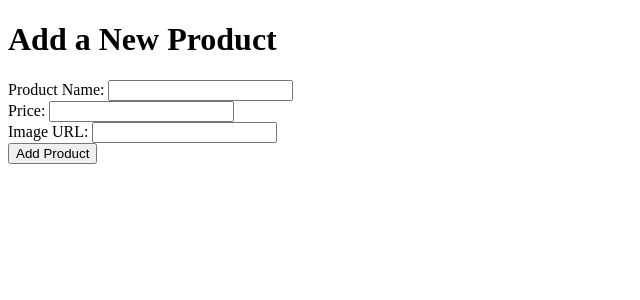
After one commit to AmpasTheodoros/Imann, a Flask app: page /add_product_form in a window 1280 px wide. The commit adds this page. Shown: the top 300 px of the page, without its empty margins (0-640 px from the left). Run offline with Flask 3, Linux system fonts and the light colour scheme.

Commit message:
Add products functionalities

```diff
--- a/app.py
+++ b/app.py
@@ -1,24 +1,27 @@
-from flask import Flask, render_template
+from flask import Flask, render_template, request, redirect, url_for, session, flash
+from flask_session import Session  # You may need to install this with pip
 import firebase_admin
-from firebase_admin import credentials, db
-
-import firebase_admin
-from firebase_admin import credentials
-from firebase_admin import firestore
-
+from firebase_admin import exceptions as firebase_exceptions
+from firebase_admin import credentials, firestore, auth
 from dotenv import load_dotenv
+import uuid
+import json
 import os
 
 load_dotenv()
 
 app = Flask(__name__)
 
+app.secret_key = 'your_secret_key'  # Change this to a random secret key
+app.config['SESSION_TYPE'] = 'filesystem'
+
+Session(app)
+
 # Use the application default credentials
 cred = credentials.Certificate(os.getenv('FIREBASE_SERVICE_ACCOUNT_JSON'))
 firebase_admin.initialize_app(cred)
 
 db = firestore.client()
-
 
 @app.route('/')
 def home():
@@ -31,5 +34,207 @@ def shop():
     products_list = [product.to_dict() for product in products]
     return render_template('products.html', products=products_list)
 
+@app.route('/register', methods=['GET', 'POST'])
+def register():
+    if request.method == 'POST':
+        data = request.form
+        try:
+            user_record = auth.create_user(
+                email=data['email'],
+                password=data['password']
+            )
+            # Save additional user details to Firestore
+            additional_user_info = {
+                'name': data['name'],
+                'registration_date': firestore.SERVER_TIMESTAMP
+            }
+            db.collection('users').document(user_record.uid).set(additional_user_info)
+            log_activity(user_record.uid, 'User registration')
+            # Redirect to home or another appropriate page after registration
+            return redirect(url_for('home'))
+        except firebase_exceptions.FirebaseError as e:
+            # Handle the Firebase error appropriately
+            return str(e), 400
+    # Render the registration page if method is GET
+    return render_template('register.html')
+
+def log_activity(user_id, activity):
+    log_data = {
+        'user_id': user_id,
+        'activity': activity,
+        'date': firestore.SERVER_TIMESTAMP
+    }
+    db.collection('activity_logs').add(log_data)
+
+@app.route('/register_manufacturer', methods=['POST'])
+def register_manufacturer():
+    data = request.form
+    db.collection('manufacturers').add(data)
+    log_activity(data['user_id'], 'Manufacturer registration')
+    return 'Manufacturer registered'
+
+@app.route('/add_product_form')
+def add_product_form():
+    # You might want to add a check here to make sure only authorized users can access this page
+    return render_template('add_product_form.html')
+
+import uuid
+
+@app.route('/add_product', methods=['POST'])
+def add_product():
+    # Ensure this route is protected and only accessible by authorized users
+
+    product_id = str(uuid.uuid4())  # Generate a unique product ID
+    product_name = request.form['name']
+    product_price = request.form['price']
+    image_url = request.form['image_url']
+
+    # Create a new product document
+    new_product_data = {
+        'id': product_id,
+        'name': product_name,
+        'price': float(product_price),
+        'image_url': image_url
+        # Add any other product details here
+    }
+
+    # Add the new product to the Firestore database
+    db.collection('products').add(new_product_data)
+
+    # Redirect to the products page, or wherever appropriate
+    return redirect(url_for('shop'))
+
+
+@app.route('/register_customer', methods=['GET', 'POST'])
+def register_customer():
+    if request.method == 'POST':
+        data = request.form
+        try:
+            customer_info = {
+                'name': data['name'],
+                'email': data['email'],
+                'address': data['address'],
+                'registration_date': firestore.SERVER_TIMESTAMP,
+                'cart': {}  # Initialize an empty cart
+            }
+            # Add the customer to the "customers" collection in Firestore
+            db.collection('customers').add(customer_info)
+            # Redirect to the shop page or customer dashboard after registration
+            return redirect(url_for('shop'))
+        except firebase_exceptions.FirebaseError as e:
+            return str(e), 400
+    return render_template('register_customer.html')
+
+@app.route('/place_order', methods=['POST'])
+def place_order():
+    user_id = request.form.get('user_id')  # The ID of the user placing the order
+    cart_items = json.loads(request.form.get('cart_items'))
+
+    # Collect payment data, assuming you have form fields for payment details
+    payment_data = {
+        'amount': request.form.get('amount'),  # Total amount to be charged
+        'payment_token': request.form.get('payment_token')  # Payment token from frontend
+    }
+
+    # Call process_payment with the payment data
+    payment_successful = process_payment(payment_data)
+
+    if payment_successful:
+        try:
+            # Create a new order in the 'orders' collection
+            order_ref = db.collection('orders').add({
+                'user_id': user_id,
+                'status': 'paid',
+                'order_date': firestore.SERVER_TIMESTAMP
+            })
+
+            # For each item in the cart, create a document in the 'order_details' collection
+            for item in cart_items:
+                db.collection('order_details').add({
+                    'order_id': order_ref.id,
+                    'product_id': item['product_id'],
+                    'quantity': item['quantity'],
+                    'price_each': item['price'],
+                    # Add any other necessary item details
+                })
+
+            # Log the successful order placement activity
+            log_activity(user_id, 'Order placed')
+
+            # Redirect to a confirmation page or similar
+            return redirect(url_for('order_confirmation', order_id=order_ref.id))
+        except firebase_exceptions.FirebaseError as e:
+            # Handle the Firebase error appropriately
+            return str(e), 400
+    else:
+        # Handle failed payment attempt
+        # Redirect to an error page or display a message
+        return 'Payment failed', 400
+
+@app.route('/order_confirmation/<order_id>')
+def order_confirmation(order_id):
+    # Fetch order details from Firestore to display to the user
+    order = db.collection('orders').document(order_id).get()
+    order_details = db.collection('order_details').where('order_id', '==', order_id).stream()
+
+    # Render an order confirmation page with the order and order details
+    return render_template('order_confirmation.html', order=order.to_dict(), order_details=[detail.to_dict() for detail in order_details])
+
+
+# Updated process_payment function that takes payment_data as an argument
+def process_payment(payment_data):
+    # Here, you would handle the payment processing logic
+    # For example, using payment_data['amount'] and payment_data['payment_token']
+    # Since this is a placeholder, we'll simulate a successful payment
+    return True  # Simulate a successful payment
+
+@app.route('/add_to_cart', methods=['POST'])
+def add_to_cart():
+    product_id = request.form.get('product_id')
+    quantity = int(request.form.get('quantity', 1))
+    user_id = request.form.get('user_id')  # Assuming you have the user's ID
+
+    # Fetch the customer's document and update their cart
+    customer_ref = db.collection('customers').document(user_id)
+    customer = customer_ref.get()
+    if customer.exists:
+        cart = customer.to_dict().get('cart', {})
+        if product_id in cart:
+            cart[product_id]['quantity'] += quantity
+        else:
+            cart[product_id] = {'quantity': quantity}
+        customer_ref.update({'cart': cart})
+
+    return redirect(url_for('show_cart'))
+
+@app.route('/cart')
+def show_cart():
+    cart_items = session.get('cart', {})
+    products = []
+
+    for product_id, item in cart_items.items():
+        if not product_id or product_id.strip() == '':
+            continue  # Skip if product_id is empty or None
+
+        print("Fetching product:", product_id)  # Debugging line
+
+        product_ref = db.collection('products').document(product_id).get()
+        if product_ref.exists:
+            product = product_ref.to_dict()
+            product['quantity'] = item['quantity']
+            products.append(product)
+
+    return render_template('cart.html', cart_items=products)
+
+
+# Placeholder for blockchain interaction function
+def create_smart_contract(order_details):
+    # The logic to create and interact with the smart contract
+    # ...
+    # Log activity
+    log_activity(order_details['user_id'], 'Smart contract created')
+    # This is a placeholder, actual implementation will vary
+    return True
+
 if __name__ == '__main__':
     app.run(debug=True)
--- /dev/null
+++ b/templates/add_product_form.html
@@ -0,0 +1,30 @@
+<!DOCTYPE html>
+<html lang="en">
+<head>
+    <meta charset="UTF-8">
+    <meta name="viewport" content="width=device-width, initial-scale=1.0">
+    <title>Add Product</title>
+    <!-- Add your CSS link here -->
+</head>
+<body>
+    <div class="container">
+        <h1>Add a New Product</h1>
+        <form action="{{ url_for('add_product') }}" method="post" enctype="multipart/form-data">
+            <div class="form-group">
+                <label for="name">Product Name:</label>
+                <input type="text" id="name" name="name" required>
+            </div>
+            <div class="form-group">
+                <label for="price">Price:</label>
+                <input type="number" id="price" name="price" required>
+            </div>
+            <div class="form-group">
+                <label for="image_url">Image URL:</label>
+                <input type="text" id="image_url" name="image_url" required>
+            </div>
+            <!-- Include other fields as necessary -->
+            <button type="submit">Add Product</button>
+        </form>
+    </div>
+</body>
+</html>
--- a/templates/index.html
+++ b/templates/index.html
@@ -22,7 +22,7 @@
             <a href="{{ url_for('shop') }}">Shop</a>
         </li>
           <li>
-            <a href="">Members</a>
+            <a href="{{ url_for('register') }}">Members</a>
           </li>
         </ul>
       </nav>
```
Also changed, not shown: imann-f4264-firebase-adminsdk-zaff4-00e3a2f6df.json (added, +13 -0 lines), imann-f4264-firebase-adminsdk-zaff4-f699943e77.json (deleted, +0 -13 lines), templates/cart.html (added, +29 -0 lines), templates/products.html (+8 -2 lines), templates/register.html (added, +53 -0 lines), templates/register_customer.html (added, +51 -0 lines), 3 other files.
